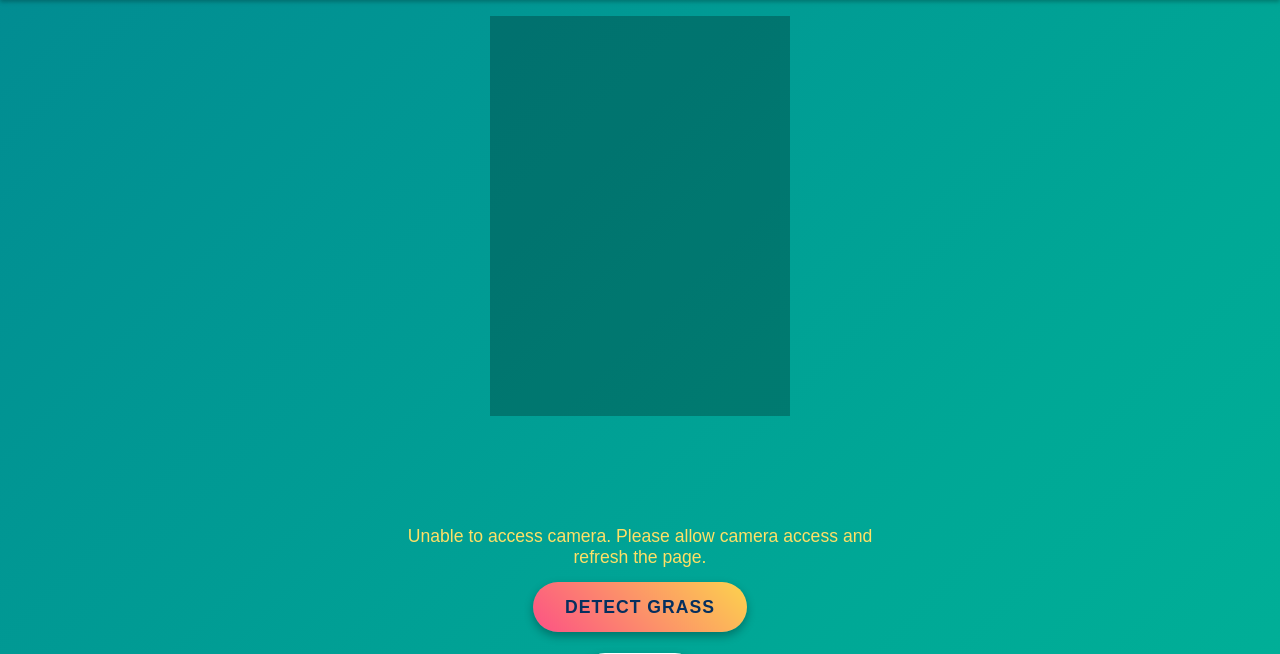
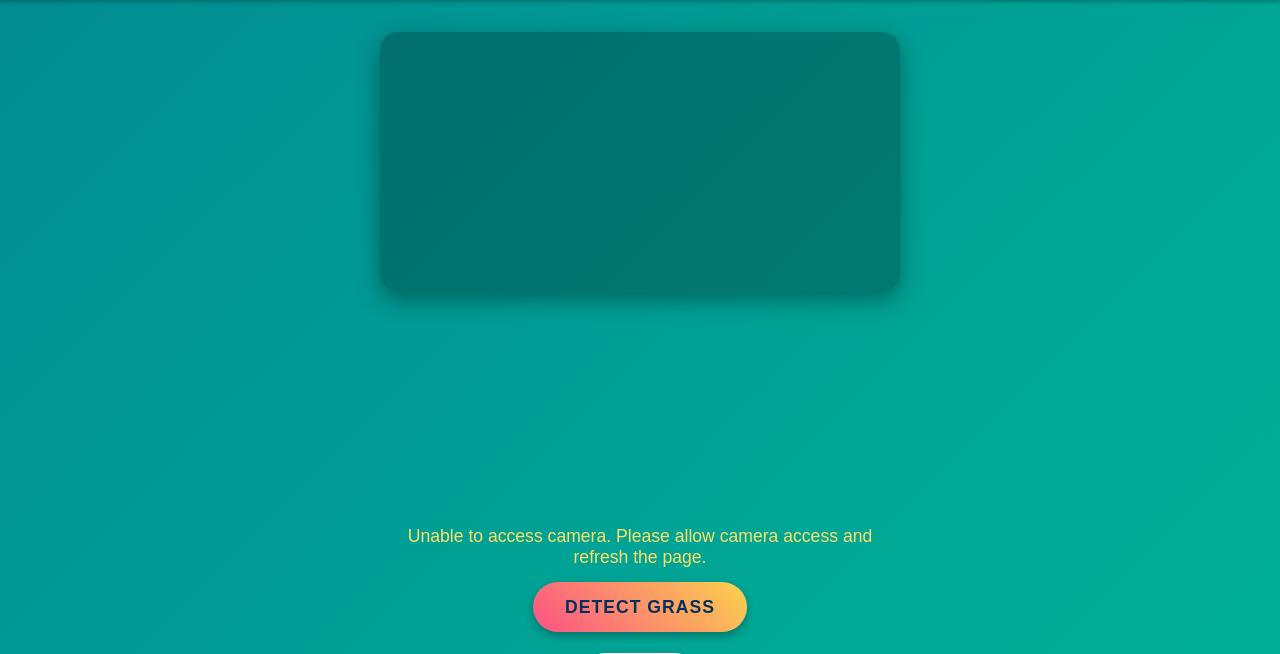
Before and after one commit to Rakan-Rouchdi/find-grass, a Flask app: page /capture in a window 1280 px wide. Shown: the part 65-719 px from the top of the page. Run offline with Flask 3, Linux system fonts and the light colour scheme; some libraries are stand-ins or nearby versions.

Commit message:
camera fix

```diff
--- a/static/css/styles.css
+++ b/static/css/styles.css
@@ -179,17 +179,23 @@
   }
 
   /* Portrait camera frame */
+  /* NORMAL CAMERA FEED (no crop/zoom) */
   .video-container {
-    max-width: 92%;
-    aspect-ratio: 3 / 4;
+    width: 100%;
+    max-width: 520px;     /* adjust if you want wider */
+    margin: 1rem auto;
+    border-radius: 18px;
+    overflow: hidden;
+    background: rgba(0,0,0,0.25);
+    box-shadow: 0 8px 24px rgba(0,0,0,0.35);
   }
 
-  /* Fill portrait frame */
+  /* Show the camera feed as-is */
   video {
     width: 100%;
-    height: 100%;
-    object-fit: contain;
-    background: rgba(0,0,0,0.25);
+    height: auto;         /* IMPORTANT */
+    display: block;
+    object-fit: initial;  /* or remove object-fit entirely */
   }
 
   /* Controls always visible */
--- a/static/js/capture.js
+++ b/static/js/capture.js
@@ -33,9 +33,9 @@
 
   startCamera({
     video: {
-      facingMode: { ideal: 'environment' },
-      aspectRatio: 9 / 16
-    }
+      facingMode: { ideal: "environment" }
+    },
+    audio: false
   });
 
   // --- Load MobileNet once ---
```
